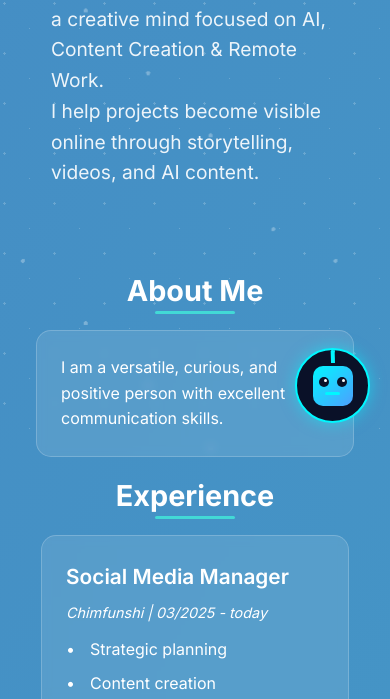
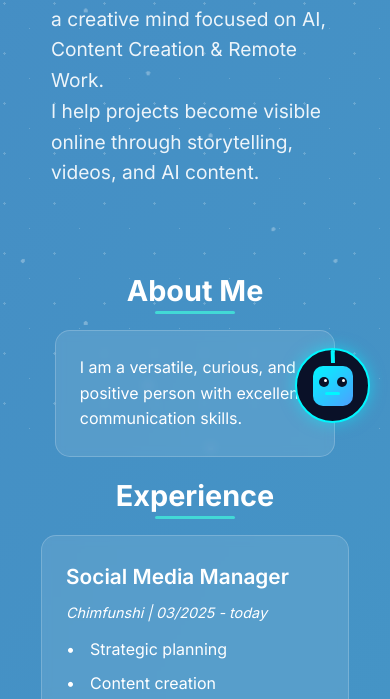
Before and after one commit to sheos9/resume, a website: page index.html in a window 390 px wide. Shown: the part 401-1100 px from the top of the page. Drawn offline with Linux system fonts and the light colour scheme.

Commit message:
fix: decrease about section milky background width for mobile view

```diff
--- a/styles.css
+++ b/styles.css
@@ -1060,7 +1060,7 @@ body::after {
         font-size: 1rem;
         line-height: 1.6;
         padding: 1.5rem;
-        max-width: 85%;
+        max-width: 75%;
         margin-left: auto;
         margin-right: auto;
         background: rgba(255, 255, 255, 0.1);
```
